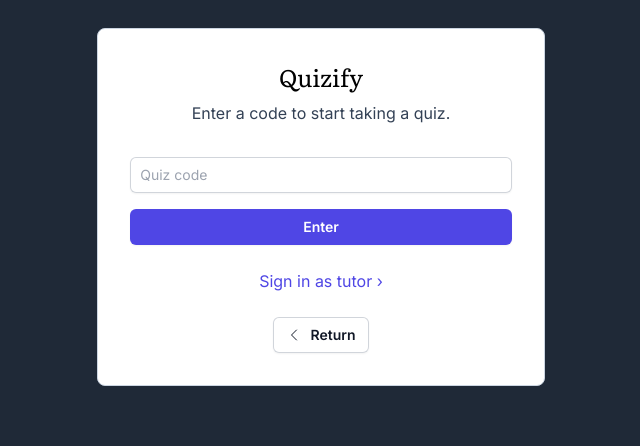
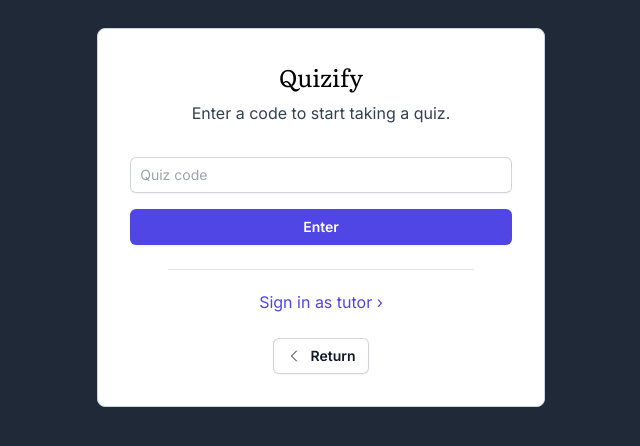
Before and after one commit to IamIronMan21/csit697, a PHP site: page /start.php in a window 1280 px wide. Shown: the top 446 px of the page, without its empty margins (319-959 px from the left). Run offline with PHP 8.4, Linux system fonts and the light colour scheme; some libraries are stand-ins or nearby versions.

Commit message:
Update start.php

```diff
--- a/start.php
+++ b/start.php
@@ -61,7 +61,13 @@ if (isset($_POST["submit-button"])) {
       <button name="submit-button" type="submit" class="rounded-md w-full bg-indigo-600 px-3 py-2 text-sm font-semibold text-white shadow-sm hover:bg-indigo-500 focus-visible:outline focus-visible:outline-2 focus-visible:outline-offset-2 focus-visible:outline-indigo-600">Enter</button>
     </form>
 
+    <hr class="w-4/5 mx-auto">
+
+    <div>
+
+      <div class="my-5">
         <a class="text-indigo-600 hover:text-indigo-500" href="./login.php">Sign in as tutor ›</a>
+      </div>
 
       <div class="mt-6">
         <a href="./index.php" id="" class="flex w-1/4 items-center mx-auto justify-center rounded-md bg-white px- py-2 text-sm font-semibold text-gray-900 shadow-sm ring-1 ring-inset ring-gray-300 hover:bg-gray-50">
@@ -74,6 +80,7 @@ if (isset($_POST["submit-button"])) {
         </a>
       </div>
     </div>
+  </div>
 </body>
 
 </html>
```
Lines whose indentation alone changed are shown as unchanged.
